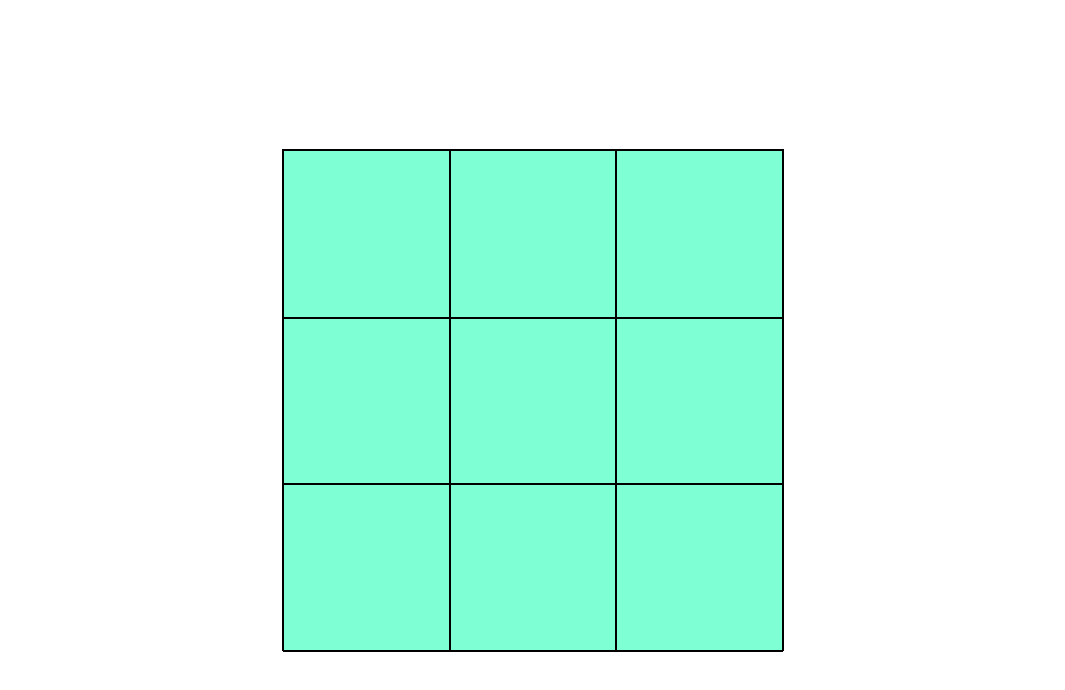
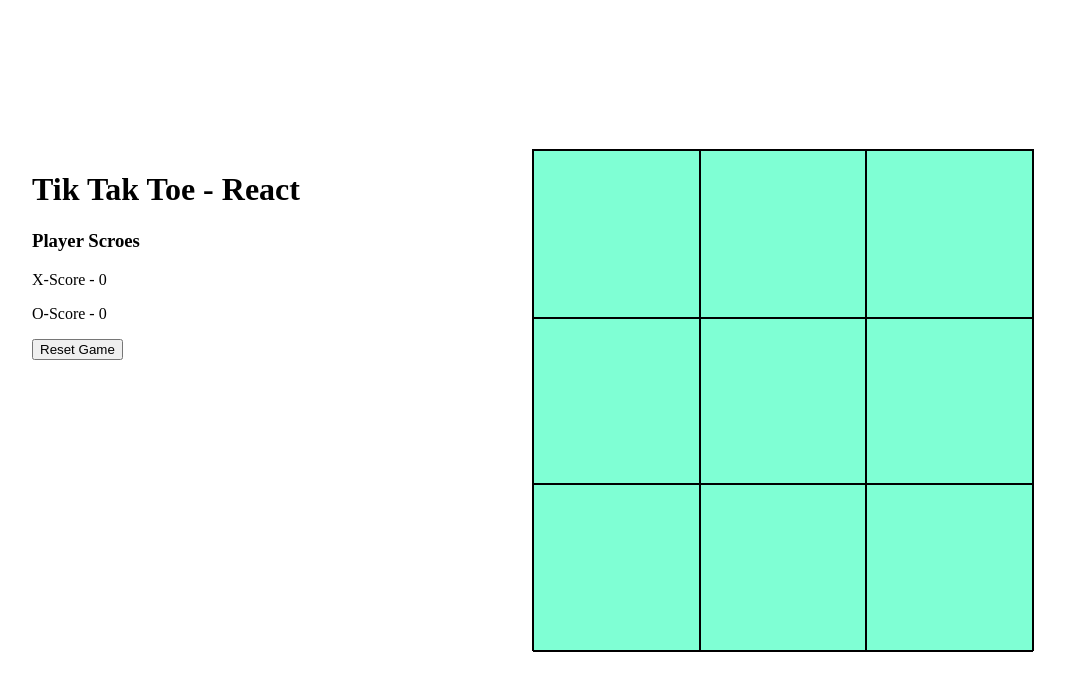
Before and after one commit to GilbertDaniel/tik-tak-toe-react, a React (Create React App) app: page / in a window 1280 px wide. Shown: the top 690 px of the page, without its empty margins (107-1172 px from the left). Built offline with nearby package versions, Linux system fonts and the light colour scheme.

Commit message:
Implementing Scores

```diff
--- a/src/App.css
+++ b/src/App.css
@@ -18,6 +18,11 @@ body {
   border: 1px solid black;
   display: flex;
   flex-direction: column;
+}
+.score_board {
+  width: 500px;
+  height: 500px;
+
 }
 
 .row {
--- a/src/App.js
+++ b/src/App.js
@@ -7,19 +7,33 @@ function App() {
   const [board, setBoard] = useState(["", "", "", "", "", "", "", "", ""]);
   const [player, setPlayer] = useState("O")
   const [result, setResult] = useState({ winner: "none", state: "none" });
+  const [scores, setScores] = useState({ xScore: 0, oScore: 0 })
 
   useEffect(() => {
     checkWin()
     checkIfTie()
-    if(player === "X"){
+    if (player === "X") {
       setPlayer("O")
-    }else{
+    } else {
       setPlayer("X")
     }
   }, [board]);
 
   useEffect(() => {
     if (result.state !== "none") {
+      if (result.winner === "O") {
+        if (result.state === "Won") {
+          let { oScore } = scores
+          oScore += 1
+          setScores({ ...scores, oScore })
+        }
+      } else {
+        if (result.state === "Won") {
+          let { xScore } = scores
+          xScore += 1
+          setScores({ ...scores, xScore })
+        }
+      }
       alert(`Game Finished! Winning Player: ${result.winner}`);
     }
   }, [result]);
@@ -27,7 +41,7 @@ function App() {
   const chooseSquare = (square) => {
     setBoard(
       board.map((val, idx) => {
-          if(idx === square && val === ""){
+        if (idx === square && val === "") {
           return player
         }
         return val;
@@ -70,26 +84,36 @@ function App() {
   const restartGame = () => {
     setBoard(["", "", "", "", "", "", "", "", ""]);
     setPlayer("O");
+    setScores({xScore: 0, oScore: 0})
   }
 
 
   return (
     <div className='App'>
+      <div className='score_board'>
+        <div>
+          <h1>Tik Tak Toe - React</h1>
+          <h3>Player Scroes</h3>
+          <p>X-Score - {scores.xScore}</p>
+          <p>O-Score - {scores.oScore}</p>
+          <button onClick={() => {restartGame()}}>Reset Game</button>
+        </div>
+      </div>
       <div className='board'>
         <div className='row'>
-              <Square val={board[0]} chooseSquare={() =>{chooseSquare(0)}}/>
-              <Square val={board[1]} chooseSquare={() =>{chooseSquare(1)}}/>
-              <Square val={board[2]} chooseSquare={() =>{chooseSquare(2)}}/>
+          <Square val={board[0]} chooseSquare={() => { chooseSquare(0) }} />
+          <Square val={board[1]} chooseSquare={() => { chooseSquare(1) }} />
+          <Square val={board[2]} chooseSquare={() => { chooseSquare(2) }} />
         </div>
         <div className='row'>
-              <Square val={board[3]} chooseSquare={() =>{chooseSquare(3)}}/>
-              <Square val={board[4]} chooseSquare={() =>{chooseSquare(4)}}/>
-              <Square val={board[5]} chooseSquare={() =>{chooseSquare(5)}}/>
+          <Square val={board[3]} chooseSquare={() => { chooseSquare(3) }} />
+          <Square val={board[4]} chooseSquare={() => { chooseSquare(4) }} />
+          <Square val={board[5]} chooseSquare={() => { chooseSquare(5) }} />
         </div>
         <div className='row'>
-              <Square val={board[6]} chooseSquare={() =>{chooseSquare(6)}}/>
-              <Square val={board[7]} chooseSquare={() =>{chooseSquare(7)}}/>
-              <Square val={board[8]} chooseSquare={() =>{chooseSquare(8)}}/>
+          <Square val={board[6]} chooseSquare={() => { chooseSquare(6) }} />
+          <Square val={board[7]} chooseSquare={() => { chooseSquare(7) }} />
+          <Square val={board[8]} chooseSquare={() => { chooseSquare(8) }} />
         </div>
       </div>
     </div>
```
Lines whose indentation alone changed are shown as unchanged.
